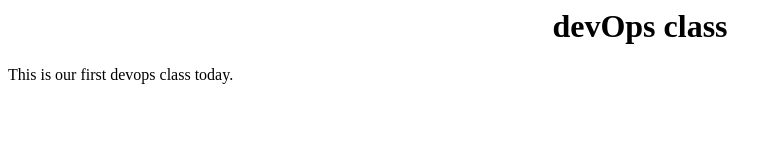
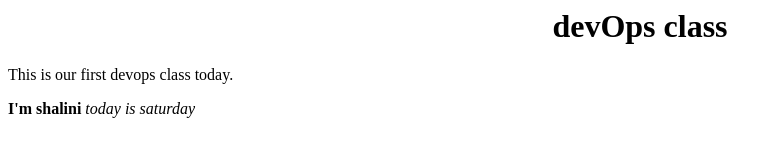
Before and after one commit to shalini227/devOps.workhop, a plain HTML site: page index.html in a window 1280 px wide. Shown: the whole page, without its empty margins (0-782 px from the left). Drawn offline with Linux system fonts and the light colour scheme.

Commit message:
Update index.html

```diff
--- a/index.html
+++ b/index.html
@@ -5,5 +5,7 @@
     <body>
         <h1 text align="center"> devOps class</h1>
         <p>This is our first devops class today.</p>
+        <b>I'm shalini</b>
+        <i>today is saturday</i>
     </body>
 </html>
```
